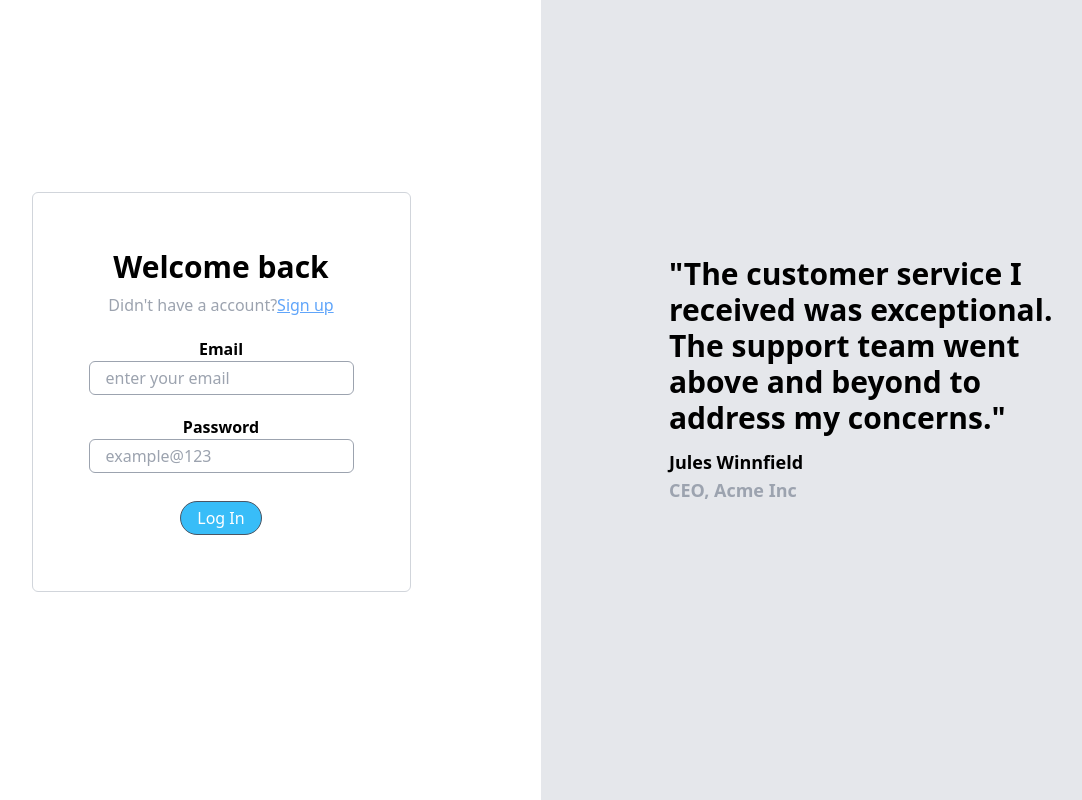
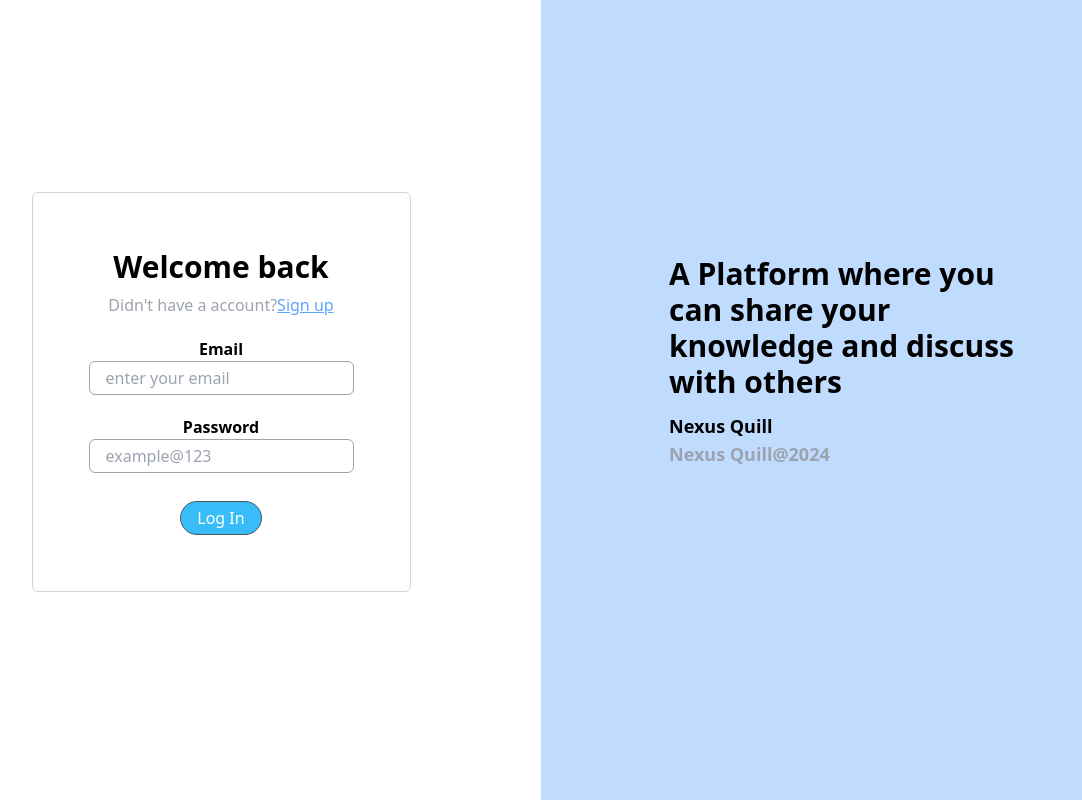
Before and after one commit to Ayushjodd/Nexus-Quill, a React (Vite) app in the folder frontend/: page /signin in a window 1280 px wide. Shown: the whole page, without its empty margins (99-1181 px from the left). Built offline with nearby package versions, Linux system fonts and the light colour scheme.

Commit message:
changed side bar

```diff
--- a/frontend/src/App.tsx
+++ b/frontend/src/App.tsx
@@ -1,4 +1,3 @@
-import React from "react";
 import { BrowserRouter, Route, Routes } from "react-router-dom";
 import Signup from "./Routes/Signup";
 import Signin from "./Routes/Signin";
--- a/frontend/src/Routes/Signin.tsx
+++ b/frontend/src/Routes/Signin.tsx
@@ -39,12 +39,11 @@ function Signup() {
             </div>
           </div>
         </div>
-        <div className="w-1/2 bg-gray-200 justify-center items-center">
+        <div className="w-1/2 bg-blue-200 justify-center items-center">
           <div className="font-bold text-3xl mx-[20%] mt-[40%]">
-            "The customer service I received was exceptional. The support team
-            went above and beyond to address my concerns."
-            <div className="text-lg pt-3">Jules Winnfield</div>
-            <div className="text-gray-400 text-lg">CEO, Acme Inc</div>
+           A Platform where you can share your knowledge and discuss with others
+            <div className="text-lg pt-3">Nexus Quill</div>
+            <div className="text-gray-400 text-lg">Nexus Quill@2024</div>
           </div>
         </div>
       </div>
--- a/frontend/src/Routes/Signup.tsx
+++ b/frontend/src/Routes/Signup.tsx
@@ -9,7 +9,7 @@ function Signup() {
   return (
     <>
       <div className="h-screen flex">
-        <div className="w-1/2 justify-items-center text-center ">
+        <div className="w-1/2 justify-items-center text-center">
           <div className=" border-gray-300 mx-72 mt-[30%] rounded-md p-10 border-[0.1px]">
             <div className="text-3xl font-bold">Create an account</div>
             <div className="text-gray-400">
@@ -45,12 +45,11 @@ function Signup() {
             </div>
           </div>
         </div>
-        <div className="w-1/2 bg-gray-200 justify-center items-center">
+        <div className="w-1/2 bg-blue-200 justify-center items-center">
           <div className="font-bold text-3xl mx-[20%] mt-[40%]">
-            "The customer service I received was exceptional. The support team
-            went above and beyond to address my concerns."
-            <div className="text-lg pt-3">Jules Winnfield</div>
-            <div className="text-gray-400 text-lg">CEO, Acme Inc</div>
+          A Platform where you can share your knowledge and discuss with others
+            <div className="text-lg pt-3">Nexus Quill</div>
+            <div className="text-gray-400 text-lg">Nexus Quill@2024</div>
           </div>
         </div>
       </div>
```
Also changed, not shown: 1 other file (tests, documents, lock files or other folders).
